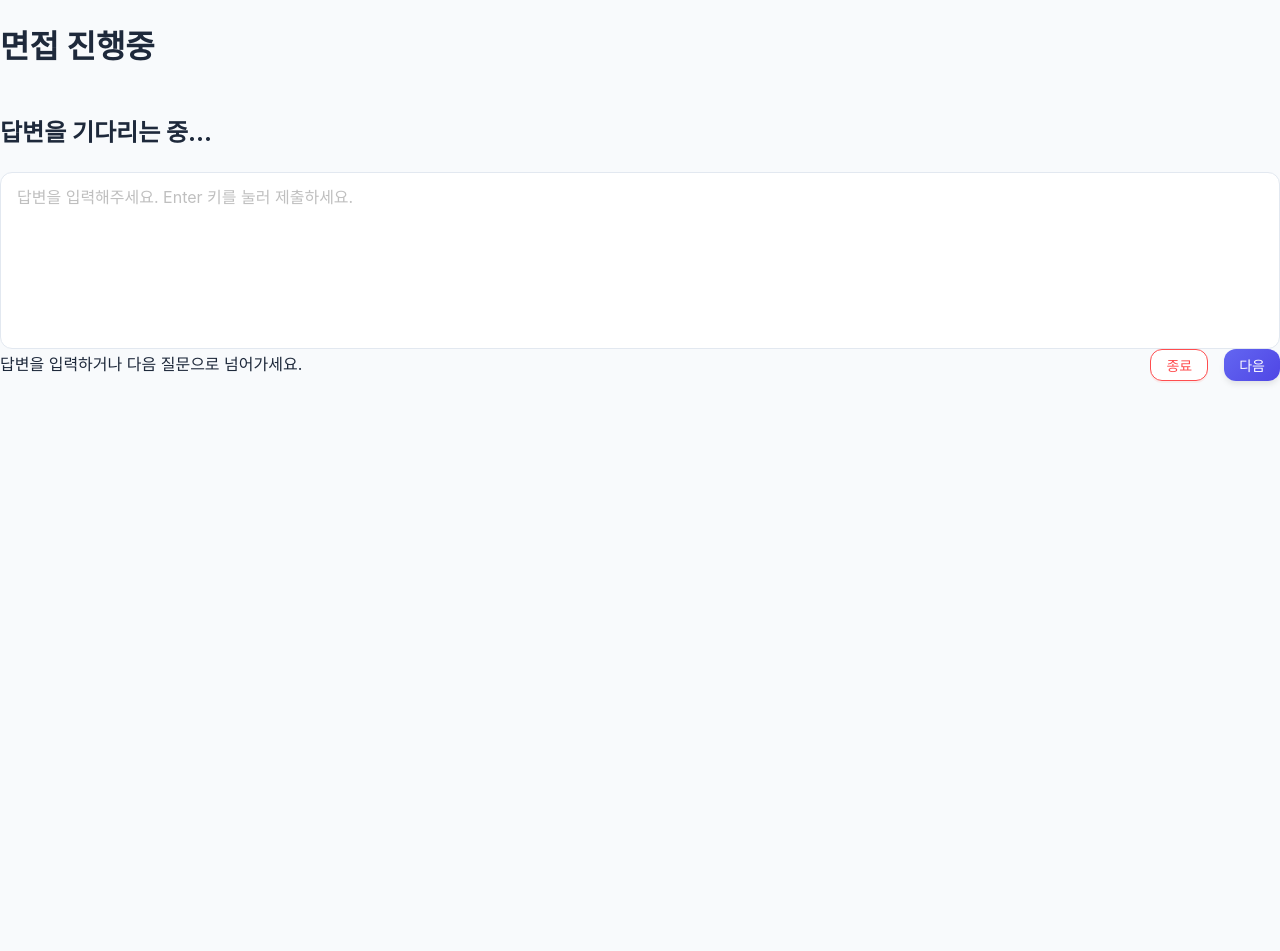
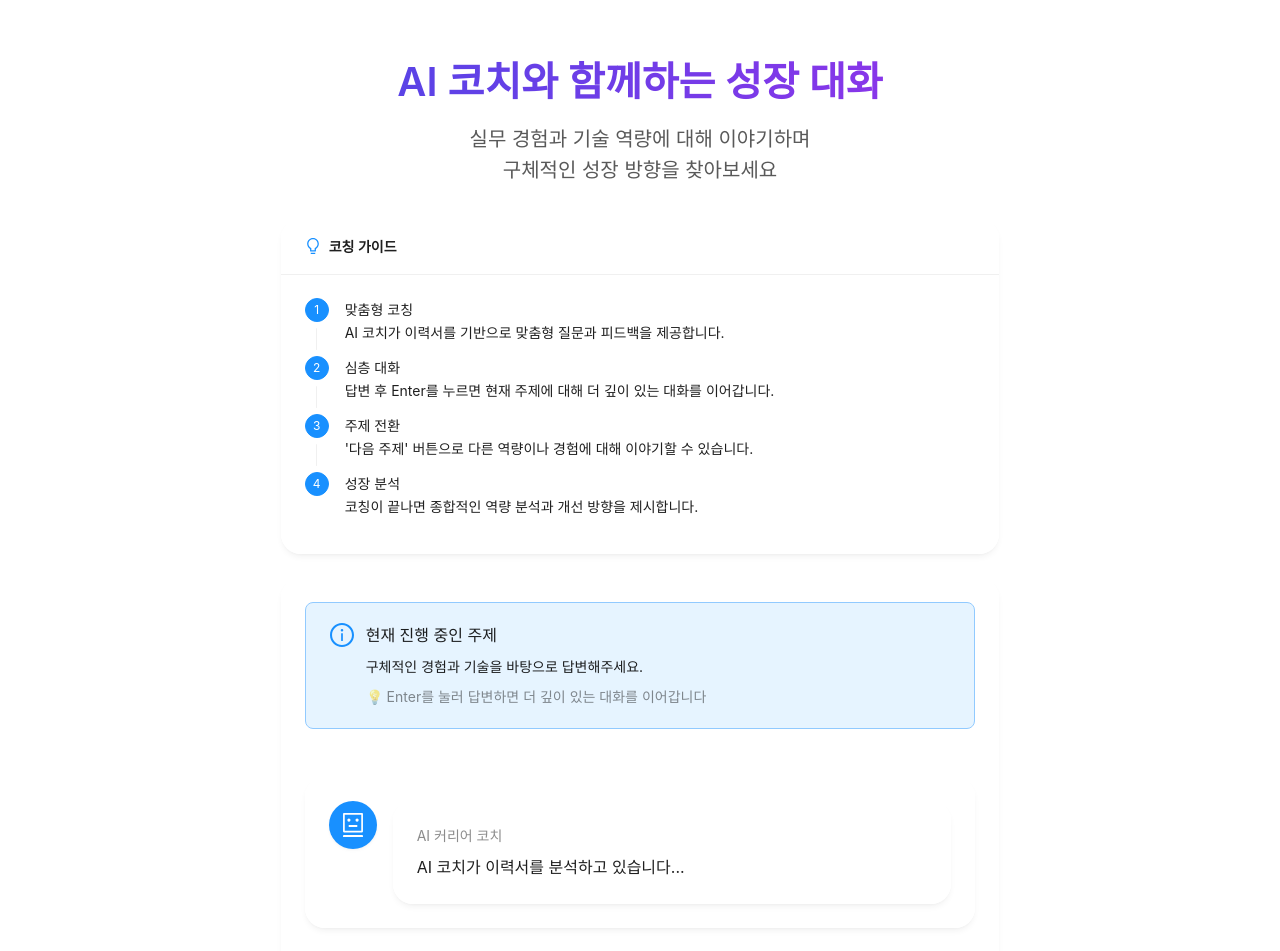
Before and after one commit to devclub-official/F-THON_MARU_Client, a React (Vite) app: page /interview in a window 1280 px wide. Shown: the top 951 px of the page. Before the commit the page ends 800 px from the top, so only its background shows below. Built offline with nearby package versions, Linux system fonts and the light colour scheme.

Commit message:
홈페이지 및 인터뷰 페이지 콘텐츠 업데이트: 'AI 면접 준비'를 'AI 코칭 준비'로 변경하고, 인터뷰 페이지에 코칭 가이드 및 로딩 인디케이터 추가; 업로드 페이지 UI 개선 및 사용자 경험 향상.

```diff
--- a/src/pages/Home.tsx
+++ b/src/pages/Home.tsx
@@ -268,7 +268,7 @@ const Home = () => {
               <Paragraph
                 style={{ fontSize: "1.125rem", color: "#4b5563", maxWidth: 768, margin: "0 auto" }}
               >
-                간단한 3단계로 AI 면접 준비를 시작하세요
+                간단한 3단계로 AI 코칭 준비를 시작하세요
               </Paragraph>
             </div>
 
@@ -406,7 +406,7 @@ const Home = () => {
               <Paragraph
                 style={{ fontSize: "1.125rem", color: "#4b5563", maxWidth: 768, margin: "0 auto" }}
               >
-                AI 면접관을 통해 취업에 성공한 사용자들의 이야기를 들어보세요.
+                AI 코치를 통해 취업에 성공한 사용자들의 이야기를 들어보세요.
               </Paragraph>
             </div>
 
@@ -470,7 +470,7 @@ const Home = () => {
               </Col>
               <Col xs={24} sm={12} md={6} style={{ textAlign: "center" }}>
                 <Statistic
-                  title={<div style={{ fontSize: "1.1rem", color: "#6b7280" }}>면접 진행 수</div>}
+                  title={<div style={{ fontSize: "1.1rem", color: "#6b7280" }}>코칭 진행 수</div>}
                   value={15000}
                   suffix="+"
                   valueStyle={{ color: "#4f46e5", fontSize: "2rem", fontWeight: "bold" }}
--- a/src/pages/Interview.tsx
+++ b/src/pages/Interview.tsx
@@ -1,28 +1,102 @@
 import { useState } from "react";
-import { Button, Input, Space, Spin } from "antd";
+import {
+  Button,
+  Input,
+  Space,
+  Spin,
+  Typography,
+  Layout,
+  Card,
+  Avatar,
+  Row,
+  Col,
+  Steps,
+  theme,
+  Alert,
+  Tooltip,
+} from "antd";
 import usePromptStore from "../store/promptStore";
 import { Message } from "../types/interview";
 import { sendMessage } from "../api/interview";
 import { useNavigate } from "react-router-dom";
+import {
+  RobotOutlined,
+  SendOutlined,
+  StopOutlined,
+  RightOutlined,
+  LoadingOutlined,
+  BulbOutlined,
+  RocketOutlined,
+  InfoCircleOutlined,
+} from "@ant-design/icons";
 
 const { TextArea } = Input;
+const { Title, Text, Paragraph } = Typography;
+const { Content } = Layout;
+const { useToken } = theme;
 
 const COMMAND = {
   NEXT: "다음",
   STOP: "멈춰",
 } as const;
 
-const MessageDisplay = ({ content }: { content: string }) => (
-  <div className="rounded-lg bg-gray-50 p-4">
-    <h2 className="text-lg leading-relaxed font-medium text-gray-700">{content}</h2>
-  </div>
+const GuideSteps = [
+  {
+    title: "맞춤형 코칭",
+    description: "AI 코치가 이력서를 기반으로 맞춤형 질문과 피드백을 제공합니다.",
+  },
+  {
+    title: "심층 대화",
+    description: "답변 후 Enter를 누르면 현재 주제에 대해 더 깊이 있는 대화를 이어갑니다.",
+  },
+  {
+    title: "주제 전환",
+    description: "'다음 주제' 버튼으로 다른 역량이나 경험에 대해 이야기할 수 있습니다.",
+  },
+  {
+    title: "성장 분석",
+    description: "코칭이 끝나면 종합적인 역량 분석과 개선 방향을 제시합니다.",
+  },
+];
+
+const MessageDisplay = ({ content }: { content: string }) => {
+  const { token } = useToken();
+
+  return (
+    <Row gutter={16} align="top">
+      <Col>
+        <Avatar
+          size={48}
+          icon={<RobotOutlined />}
+          style={{
+            backgroundColor: token.colorPrimary,
+            boxShadow: token.boxShadowTertiary,
+          }}
+        />
+      </Col>
+      <Col flex="1">
+        <Card
+          bordered={false}
+          style={{
+            backgroundColor: token.colorBgLayout,
+            borderRadius: token.borderRadiusLG,
+          }}
+        >
+          <Space direction="vertical" size="small">
+            <Text type="secondary">AI 커리어 코치</Text>
+            <Paragraph style={{ fontSize: 16, lineHeight: 1.6, margin: 0 }}>{content}</Paragraph>
+          </Space>
+        </Card>
+      </Col>
+    </Row>
   );
+};
 
 const LoadingIndicator = () => (
-  <div className="flex items-center space-x-2 text-blue-600">
-    <Spin size="small" />
-    <span className="text-sm">처리중...</span>
-  </div>
+  <Space>
+    <Spin indicator={<LoadingOutlined style={{ fontSize: 16 }} spin />} />
+    <Text type="secondary">AI 코치가 답변을 분석하고 있습니다...</Text>
+  </Space>
 );
 
 const Interview = () => {
@@ -30,6 +104,7 @@ const Interview = () => {
   const [isLoading, setIsLoading] = useState(false);
   const { messages, setMessages, fileName, pdfBase64 } = usePromptStore();
   const navigate = useNavigate();
+  const { token } = useToken();
 
   const handleMessageSend = async (content: string) => {
     if (isLoading) return;
@@ -50,7 +125,6 @@ const Interview = () => {
       if (content === COMMAND.STOP) navigate("/result");
     } catch (error) {
       console.error("메시지 전송 중 에러 발생:", error);
-      // TODO: 에러 처리 UI 추가
     } finally {
       setIsLoading(false);
     }
@@ -66,63 +140,179 @@ const Interview = () => {
 
   const lastAssistantMessage =
     messages.filter((message: Message) => message.role === "assistant").at(-1)?.content ||
-    "답변을 기다리는 중...";
+    "AI 코치가 이력서를 분석하고 있습니다...";
 
   return (
-    <div className="min-h-screen bg-gradient-to-b from-blue-50 to-gray-50 p-4 md:p-6">
-      <div className="mx-auto max-w-4xl">
-        <div className="rounded-xl bg-white p-6 shadow-lg transition-all duration-300 hover:shadow-xl">
-          <div className="mb-6 space-y-4">
-            <div className="flex items-center justify-between">
-              <h1 className="text-2xl font-bold text-gray-800">면접 진행중</h1>
-              {isLoading && <LoadingIndicator />}
-            </div>
-            <MessageDisplay content={lastAssistantMessage} />
+    <Layout>
+      <Content
+        style={{
+          minHeight: "100vh",
+          background: token.colorBgContainer,
+          padding: "24px",
+        }}
+      >
+        <Row justify="center">
+          <Col xs={24} sm={24} md={20} lg={16} xl={14}>
+            <div style={{ textAlign: "center", marginBottom: "32px" }}>
+              <Title
+                level={2}
+                style={{
+                  fontSize: "2.5rem",
+                  marginBottom: "16px",
+                  background: "linear-gradient(to right, #4f46e5, #9333ea)",
+                  WebkitBackgroundClip: "text",
+                  WebkitTextFillColor: "transparent",
+                }}
+              >
+                AI 코치와 함께하는 성장 대화
+              </Title>
+              <Paragraph
+                style={{
+                  fontSize: "1.25rem",
+                  color: token.colorTextSecondary,
+                  maxWidth: "800px",
+                  margin: "0 auto",
+                }}
+              >
+                실무 경험과 기술 역량에 대해 이야기하며
+                <br />
+                구체적인 성장 방향을 찾아보세요
+              </Paragraph>
             </div>
 
-          <div className="space-y-4">
+            <Card
+              style={{
+                marginBottom: "24px",
+                borderRadius: token.borderRadiusLG,
+                boxShadow: token.boxShadowTertiary,
+              }}
+              title={
+                <Space>
+                  <BulbOutlined style={{ color: token.colorPrimary }} />
+                  <Text strong>코칭 가이드</Text>
+                </Space>
+              }
+            >
+              <Steps
+                direction="vertical"
+                size="small"
+                items={GuideSteps.map((step) => ({
+                  title: step.title,
+                  description: step.description,
+                  status: "process",
+                }))}
+              />
+            </Card>
+
+            <Card
+              bordered={false}
+              style={{
+                borderRadius: token.borderRadiusLG,
+                boxShadow: token.boxShadowTertiary,
+              }}
+              bodyStyle={{ padding: "24px" }}
+            >
+              <Space direction="vertical" size="large" style={{ width: "100%" }}>
+                <Alert
+                  message="현재 진행 중인 주제"
+                  description={
+                    <Space direction="vertical">
+                      <Text>구체적인 경험과 기술을 바탕으로 답변해주세요.</Text>
+                      <Text type="secondary">
+                        💡 Enter를 눌러 답변하면 더 깊이 있는 대화를 이어갑니다
+                      </Text>
+                    </Space>
+                  }
+                  type="info"
+                  showIcon
+                  icon={<InfoCircleOutlined style={{ color: token.colorPrimary }} />}
+                  style={{
+                    marginBottom: 24,
+                    borderRadius: token.borderRadiusLG,
+                  }}
+                />
+
+                <Card
+                  style={{
+                    backgroundColor: token.colorBgLayout,
+                    borderRadius: token.borderRadiusLG,
+                  }}
+                >
+                  <MessageDisplay content={lastAssistantMessage} />
+                </Card>
+
+                <div>
+                  <div style={{ position: "relative" }}>
                     <TextArea
-              rows={6}
                       value={answer}
                       onChange={(e) => setAnswer(e.target.value)}
-              placeholder="답변을 입력해주세요. Enter 키를 눌러 제출하세요."
-              className="w-full rounded-lg border-2 border-gray-200 p-4 transition-all duration-200 focus:border-blue-500 focus:shadow-md"
-              style={{
-                resize: "none",
-                fontSize: "1rem",
-                backgroundColor: isLoading ? "#f5f5f5" : "white",
-              }}
+                      placeholder="답변을 입력하고 Enter를 누르면 AI 코치와 심층 대화를 이어갑니다."
+                      autoSize={{ minRows: 3, maxRows: 6 }}
                       onKeyDown={handleKeyDown}
                       disabled={isLoading}
+                      style={{
+                        marginBottom: 16,
+                        fontSize: 16,
+                        paddingRight: "30px",
+                        borderRadius: token.borderRadiusLG,
+                        borderColor: token.colorBorder,
+                      }}
                     />
+                    <Tooltip title="Enter를 눌러 답변하면 현재 주제에 대해 더 깊이 있는 대화를 나눕니다">
+                      <InfoCircleOutlined
+                        style={{
+                          position: "absolute",
+                          right: "10px",
+                          top: "10px",
+                          color: token.colorTextSecondary,
+                        }}
+                      />
+                    </Tooltip>
+                  </div>
 
-            <div className="flex items-center justify-between">
-              <div className="text-sm text-gray-500">
-                {isLoading ? "답변 처리중..." : "답변을 입력하거나 다음 질문으로 넘어가세요."}
-              </div>
-              <Space size="middle">
+                  <Row justify="space-between" align="middle">
+                    <Col>{isLoading ? <LoadingIndicator /> : null}</Col>
+                    <Col>
+                      <Space>
+                        <Tooltip title="코칭을 종료하고 종합 피드백을 확인합니다">
                           <Button
+                            danger
+                            icon={<StopOutlined />}
                             onClick={() => handleMessageSend(COMMAND.STOP)}
                             disabled={isLoading}
-                  className="hover:bg-red-50"
-                  danger
+                            style={{
+                              borderRadius: token.borderRadiusLG,
+                              height: "40px",
+                            }}
                           >
-                  종료
+                            코칭 종료
                           </Button>
+                        </Tooltip>
+                        <Tooltip title={answer.trim() ? "답변 제출하기" : "다음 주제로 넘어가기"}>
                           <Button
                             type="primary"
-                  onClick={() => handleMessageSend(COMMAND.NEXT)}
+                            icon={answer.trim() ? <SendOutlined /> : <RightOutlined />}
+                            onClick={() => handleMessageSend(answer.trim() ? answer : COMMAND.NEXT)}
                             disabled={isLoading}
-                  className="bg-blue-500 hover:bg-blue-600"
+                            style={{
+                              background: "linear-gradient(to right, #4f46e5, #9333ea)",
+                              borderRadius: token.borderRadiusLG,
+                              height: "40px",
+                            }}
                           >
-                  다음
+                            {answer.trim() ? "답변 제출" : "다음 주제"}
                           </Button>
+                        </Tooltip>
                       </Space>
+                    </Col>
+                  </Row>
                 </div>
-          </div>
-        </div>
-      </div>
-    </div>
+              </Space>
+            </Card>
+          </Col>
+        </Row>
+      </Content>
+    </Layout>
   );
 };
 
--- a/src/pages/Upload.tsx
+++ b/src/pages/Upload.tsx
@@ -1,7 +1,7 @@
 import { useState } from "react";
 import { useNavigate } from "react-router-dom";
-import { Upload, Button, message, Typography } from "antd";
-import { CloudUploadOutlined } from "@ant-design/icons";
+import { Upload, Button, message, Typography, Layout, theme } from "antd";
+import { CloudUploadOutlined, RocketOutlined } from "@ant-design/icons";
 import type { UploadFile, UploadProps } from "antd/es/upload/interface";
 import usePdfStore from "../store/promptStore";
 import axios from "axios";
@@ -9,6 +9,8 @@ import { Message } from "../types/interview";
 
 const { Dragger } = Upload;
 const { Title, Paragraph } = Typography;
+const { Content } = Layout;
+const { useToken } = theme;
 
 // 상수 정의
 const FILE_SIZE_LIMIT = 10; // MB
@@ -16,7 +18,7 @@ const API_ENDPOINT = "http://10.10.98.81:8080/api/gemini/chat-with-pdf-json";
 
 // 타입 정의
 interface FileUploadResponse {
-  messages: Message[]; // TODO: 실제 메시지 타입 정의 필요
+  messages: Message[];
 }
 
 interface PdfFileData {
@@ -30,6 +32,7 @@ const UploadPage = () => {
   const [encodedFile, setEncodedFile] = useState<string | null>(null);
   const navigate = useNavigate();
   const { setPdfBase64, setMessages, setFileName } = usePdfStore();
+  const { token } = useToken();
 
   // PDF 파일을 Base64로 인코딩하는 함수
   const encodeFileToBase64 = async (file: File): Promise<string> => {
@@ -116,7 +119,7 @@ const UploadPage = () => {
         const encoded = await encodeFileToBase64(file);
         setEncodedFile(encoded);
         setPdfBase64(encoded);
-        console.log("PDF가 Base64로 인코딩되었습니다.");
+        message.success("이력서가 성공적으로 업로드되었습니다.");
       } catch (error) {
         console.error("Base64 인코딩 실패:", error);
         message.error("파일 인코딩에 실패했습니다.");
@@ -130,33 +133,76 @@ const UploadPage = () => {
   };
 
   return (
-    <div
-      className="min-h-screen bg-gradient-to-b from-white to-gray-50 px-4 sm:px-6 md:px-8"
-      style={{ backgroundColor: "#f5f5f5", padding: "24px 84px" }}
+    <Layout>
+      <Content style={{ minHeight: "100vh", background: token.colorBgContainer, padding: "24px" }}>
+        <div style={{ maxWidth: "800px", margin: "0 auto", padding: "40px 20px" }}>
+          <div style={{ textAlign: "center", marginBottom: "48px" }}>
+            <Title
+              level={1}
+              style={{
+                fontSize: "2.5rem",
+                marginBottom: "16px",
+                background: "linear-gradient(to right, #4f46e5, #9333ea)",
+                WebkitBackgroundClip: "text",
+                WebkitTextFillColor: "transparent",
+              }}
             >
-      <div className="mx-auto flex max-w-4xl flex-col items-center justify-center gap-[24px] py-[80px]">
-        <div className="mb-16 text-center">
-          <Title level={1} className="mb-6 text-4xl font-bold" style={{ fontWeight: 700 }}>
-            이력서 업로드
+              AI 코치와 함께하는 첫걸음
             </Title>
-          <Paragraph className="text-xl text-gray-600">
-            PDF 형식의 이력서를 업로드하여 AI 면접을 시작하세요.
+            <Paragraph
+              style={{
+                fontSize: "1.25rem",
+                color: token.colorTextSecondary,
+                maxWidth: "800px",
+                margin: "0 auto",
+              }}
+            >
+              이력서를 업로드하면 AI 코치가 맞춤형 성장 가이드를 제공합니다.
+              <br />
+              실무 역량 향상을 위한 전문적인 코칭을 시작하세요.
             </Paragraph>
           </div>
 
-        <div className="w-full max-w-2xl rounded-2xl bg-white p-10 shadow-lg">
-          <Dragger {...uploadProps} className="mb-8">
-            <div className="p-12">
-              <p className="ant-upload-drag-icon mb-6">
-                <CloudUploadOutlined className="text-6xl text-indigo-600" />
+          <div
+            style={{
+              background: token.colorBgContainer,
+              borderRadius: token.borderRadiusLG,
+              boxShadow: token.boxShadowTertiary,
+              padding: "32px",
+              marginBottom: "24px",
+            }}
+          >
+            <Dragger {...uploadProps} style={{ padding: "40px 20px" }}>
+              <p style={{ marginBottom: "24px" }}>
+                <CloudUploadOutlined style={{ fontSize: "48px", color: token.colorPrimary }} />
               </p>
-              <p className="ant-upload-text mb-4 text-2xl font-medium">
-                PDF 파일을 여기에 드래그하거나 클릭하여 업로드하세요
+              <p
+                style={{
+                  fontSize: "1.5rem",
+                  fontWeight: "500",
+                  marginBottom: "16px",
+                  color: token.colorTextHeading,
+                }}
+              >
+                이력서를 업로드하세요
               </p>
-              <p className="ant-upload-hint text-lg text-gray-500">
-                파일 크기는 {FILE_SIZE_LIMIT}MB를 초과할 수 없습니다.
+              <p
+                style={{
+                  fontSize: "1rem",
+                  color: token.colorTextSecondary,
+                }}
+              >
+                AI 코치가 이력서를 분석하여 맞춤형 성장 전략을 제시합니다
               </p>
-            </div>
+              <p
+                style={{
+                  fontSize: "0.875rem",
+                  color: token.colorTextDescription,
+                  marginTop: "8px",
+                }}
+              >
+                PDF 파일만 가능 • 최대 {FILE_SIZE_LIMIT}MB
+              </p>
             </Dragger>
           </div>
 
@@ -165,15 +211,21 @@ const UploadPage = () => {
             size="large"
             onClick={handleUpload}
             loading={loading}
-          style={{ color: "white", fontSize: "1.125rem", height: "3.5rem" }}
             disabled={fileList.length === 0}
-          className="mt-4 w-full max-w-2xl rounded-xl"
-          icon={<CloudUploadOutlined style={{ fontSize: "1.25rem" }} />}
+            icon={<RocketOutlined />}
+            style={{
+              width: "100%",
+              height: "50px",
+              fontSize: "1.125rem",
+              background: "linear-gradient(to right, #4f46e5, #9333ea)",
+              borderRadius: token.borderRadiusLG,
+            }}
           >
-          업로드 및 분석 시작
+            {loading ? "분석 중..." : "AI 코칭 시작하기"}
           </Button>
         </div>
-    </div>
+      </Content>
+    </Layout>
   );
 };
 
```
Lines whose indentation alone changed are shown as unchanged.
